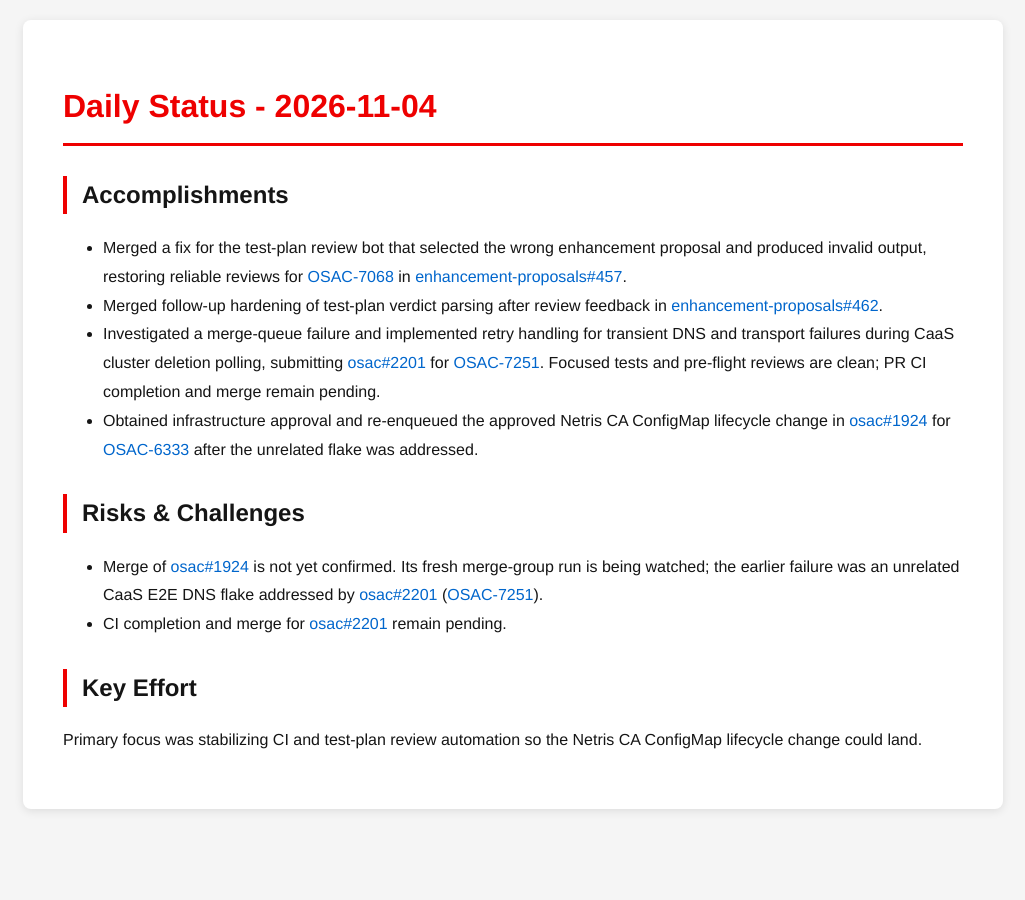
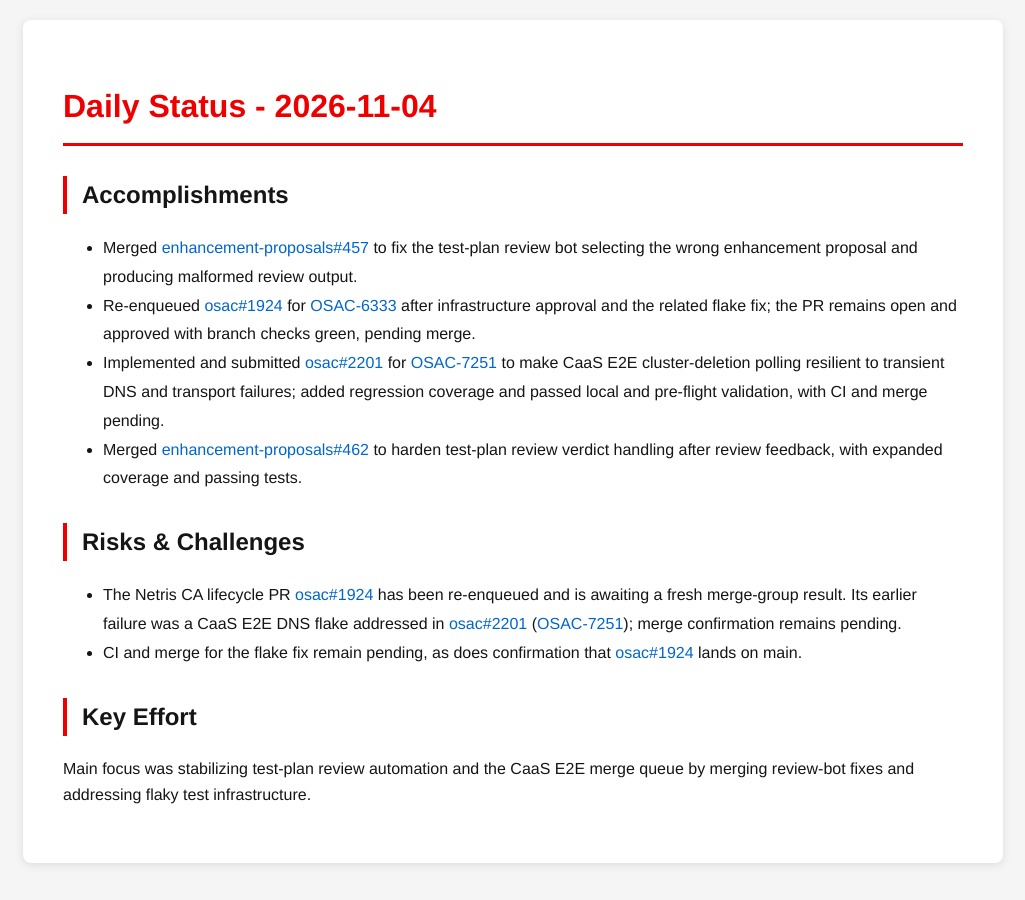
Before and after one commit to tzvatot/daily-status, a Jekyll site: the page built from 2026-11-04.md, in a window 1280 px wide. Shown: the whole page, without its empty margins (127-1152 px from the left). Built offline with Jekyll 4.4.1, drawn with Linux system fonts in a browser that asks for light colours.

Commit message:
Daily status update - 2026-11-04

```diff
--- a/2026-11-04.md
+++ b/2026-11-04.md
@@ -7,14 +7,14 @@ date: 2026-11-04
 # Daily Status - 2026-11-04
 
 ## Accomplishments
-- Merged a fix for the test-plan review bot that selected the wrong enhancement proposal and produced invalid output, restoring reliable reviews for [OSAC-7068](https://redhat.atlassian.net/browse/OSAC-7068) in [enhancement-proposals#457](https://github.com/osac-project/enhancement-proposals/pull/457).
-- Merged follow-up hardening of test-plan verdict parsing after review feedback in [enhancement-proposals#462](https://github.com/osac-project/enhancement-proposals/pull/462).
-- Investigated a merge-queue failure and implemented retry handling for transient DNS and transport failures during CaaS cluster deletion polling, submitting [osac#2201](https://github.com/osac-project/osac/pull/2201) for [OSAC-7251](https://redhat.atlassian.net/browse/OSAC-7251). Focused tests and pre-flight reviews are clean; PR CI completion and merge remain pending.
-- Obtained infrastructure approval and re-enqueued the approved Netris CA ConfigMap lifecycle change in [osac#1924](https://github.com/osac-project/osac/pull/1924) for [OSAC-6333](https://redhat.atlassian.net/browse/OSAC-6333) after the unrelated flake was addressed.
+- Merged [enhancement-proposals#457](https://github.com/osac-project/enhancement-proposals/pull/457) to fix the test-plan review bot selecting the wrong enhancement proposal and producing malformed review output.
+- Re-enqueued [osac#1924](https://github.com/osac-project/osac/pull/1924) for [OSAC-6333](https://redhat.atlassian.net/browse/OSAC-6333) after infrastructure approval and the related flake fix; the PR remains open and approved with branch checks green, pending merge.
+- Implemented and submitted [osac#2201](https://github.com/osac-project/osac/pull/2201) for [OSAC-7251](https://redhat.atlassian.net/browse/OSAC-7251) to make CaaS E2E cluster-deletion polling resilient to transient DNS and transport failures; added regression coverage and passed local and pre-flight validation, with CI and merge pending.
+- Merged [enhancement-proposals#462](https://github.com/osac-project/enhancement-proposals/pull/462) to harden test-plan review verdict handling after review feedback, with expanded coverage and passing tests.
 
 ## Risks & Challenges
-- Merge of [osac#1924](https://github.com/osac-project/osac/pull/1924) is not yet confirmed. Its fresh merge-group run is being watched; the earlier failure was an unrelated CaaS E2E DNS flake addressed by [osac#2201](https://github.com/osac-project/osac/pull/2201) ([OSAC-7251](https://redhat.atlassian.net/browse/OSAC-7251)).
-- CI completion and merge for [osac#2201](https://github.com/osac-project/osac/pull/2201) remain pending.
+- The Netris CA lifecycle PR [osac#1924](https://github.com/osac-project/osac/pull/1924) has been re-enqueued and is awaiting a fresh merge-group result. Its earlier failure was a CaaS E2E DNS flake addressed in [osac#2201](https://github.com/osac-project/osac/pull/2201) ([OSAC-7251](https://redhat.atlassian.net/browse/OSAC-7251)); merge confirmation remains pending.
+- CI and merge for the flake fix remain pending, as does confirmation that [osac#1924](https://github.com/osac-project/osac/pull/1924) lands on main.
 
 ## Key Effort
-Primary focus was stabilizing CI and test-plan review automation so the Netris CA ConfigMap lifecycle change could land.
+Main focus was stabilizing test-plan review automation and the CaaS E2E merge queue by merging review-bot fixes and addressing flaky test infrastructure.
```
